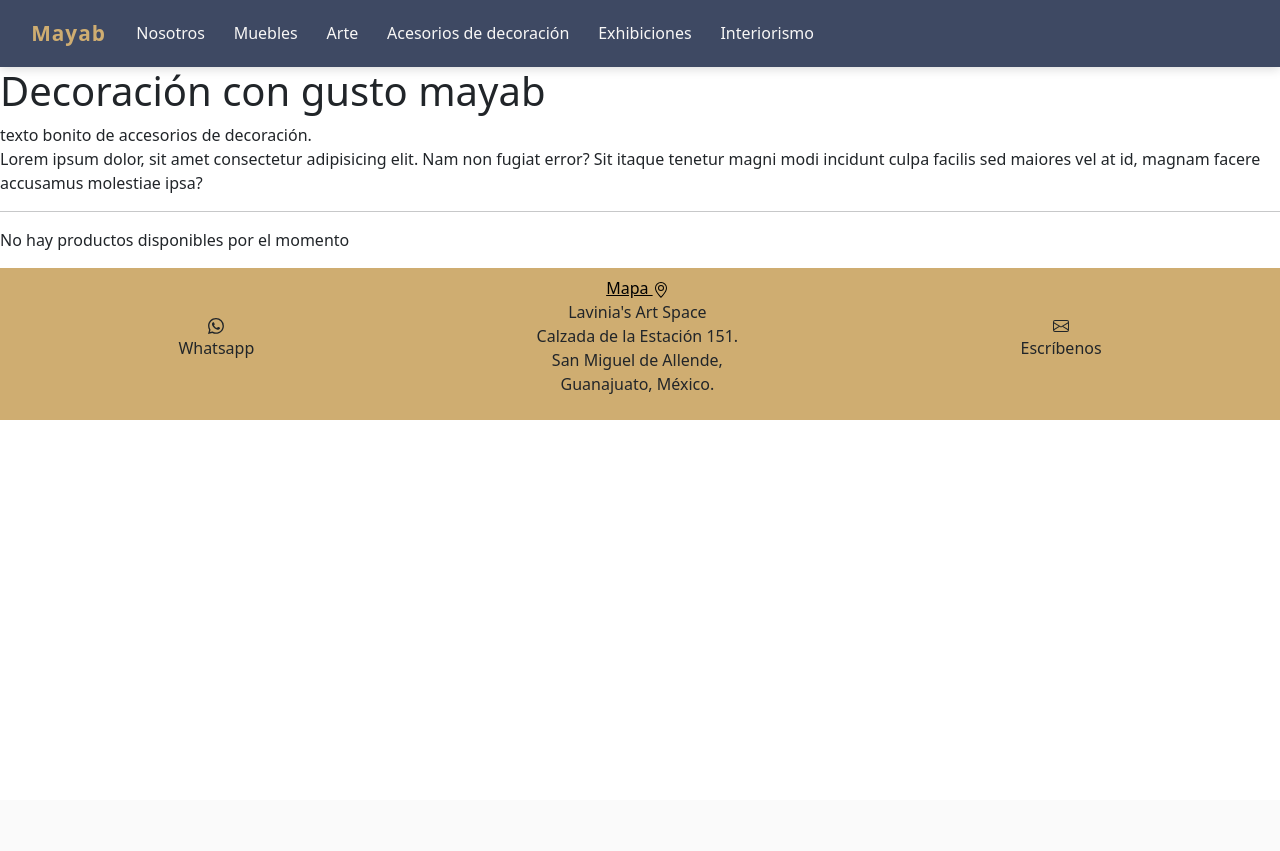
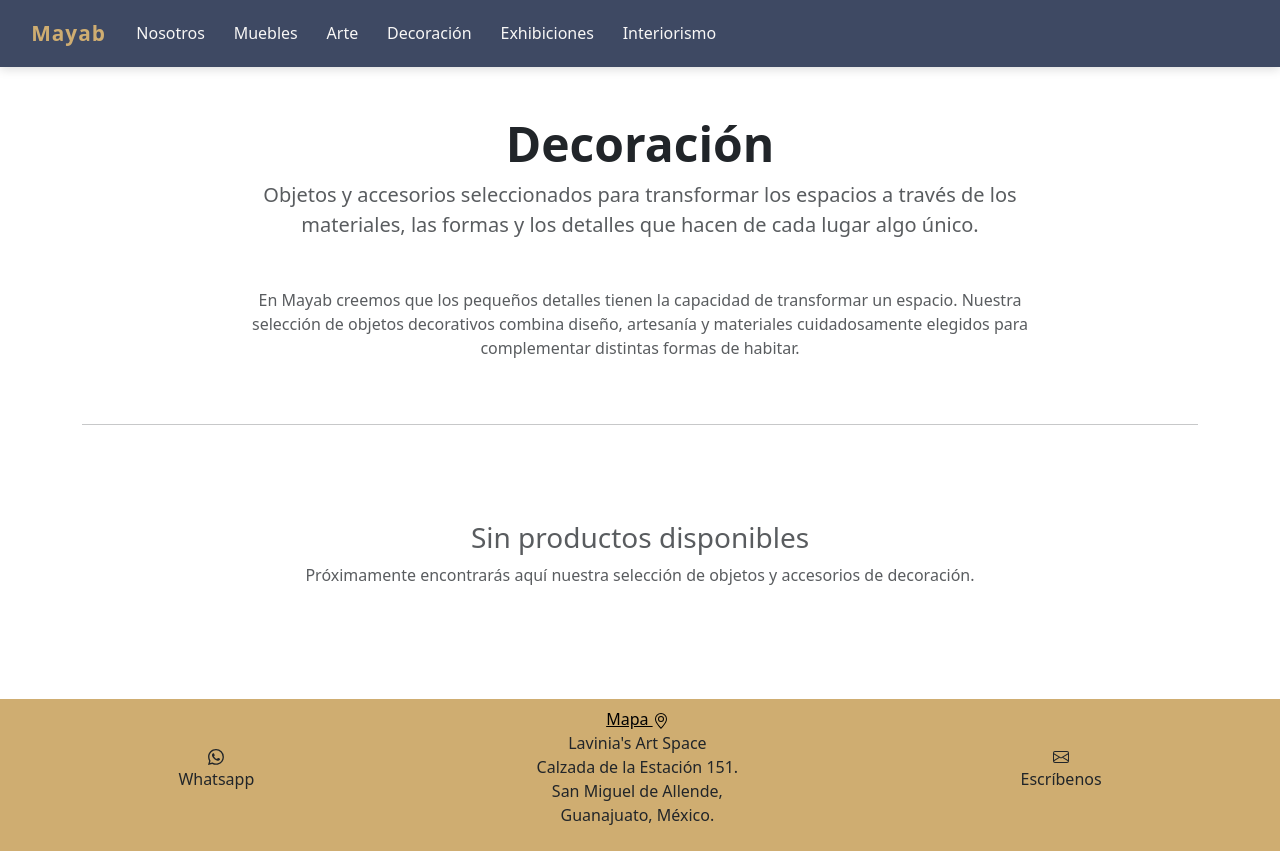
Before and after one commit to salva17ga/Mayab-app, a Django app: page /decoration in a window 1280 px wide. Before the commit the page ends 420 px from the top, so only its background shows below. Run offline with Django 5.2, Linux system fonts and the light colour scheme; data that the repository does not hold is empty.

Commit message:
decoracion template finished

````diff
--- a/apps/portal/models.py
+++ b/apps/portal/models.py
@@ -112,8 +112,8 @@ class Decoracion(models.Model):
     class CategoriasDecoracion(models.TextChoices):
         """Categorías válidas para articulos registrados en el atributo Categoria"""
 
-        Espejo = 'espejo', 'espejos'
-        Lampara = 'lampara', 'lámparas'
+        Espejo = 'espejo', 'Espejos'
+        Lampara = 'lampara', 'Lámparas'
         Metalisteria = 'metalisteria', 'Metalistería'
         Acabado_antique = 'acabado_antique', 'Acabado antique'
         Vidrio_ceramica = 'vidrio_ceramica', 'Vidrio y cerámica'
--- a/apps/portal/templates/portal/art.html
+++ b/apps/portal/templates/portal/art.html
@@ -6,7 +6,6 @@
 
 <div class="container py-5">
 
-```
 {# Encabezado #}
 <div class="text-center mb-5">
 
@@ -82,7 +81,6 @@
     </div>
 
 {% endif %}
-```
 
 </div>
 
--- a/apps/portal/templates/portal/decoration.html
+++ b/apps/portal/templates/portal/decoration.html
@@ -1,24 +1,88 @@
 {% extends "base.html" %}
 
-{% block title %} Decoración {% endblock %}
+{% block title %}Decoración{% endblock %}
 
 {% block content %}
 
-<h1>Decoración con gusto mayab</h1>
+<div class="container py-5">
 
-<p> texto bonito de accesorios de decoración.
-    <br>
-    Lorem ipsum dolor, sit amet consectetur adipisicing elit. Nam non fugiat error? Sit itaque tenetur magni modi incidunt culpa facilis sed maiores vel at id, magnam facere accusamus molestiae ipsa?
-</p>
+{# Encabezado #}
+<div class="text-center mb-5">
 
-<hr>
+    <h1 class="display-5 fw-semibold">
+        Decoración
+    </h1>
 
+    <p class="lead text-muted mx-auto"
+       style="max-width: 800px;">
+        Objetos y accesorios seleccionados para transformar los
+        espacios a través de los materiales, las formas y los
+        detalles que hacen de cada lugar algo único.
+    </p>
+
+</div>
+
+
+{# Introducción #}
+<div class="row justify-content-center mb-5">
+
+    <div class="col-12 col-lg-9">
+
+        <div class="text-center">
+
+            <p class="text-muted">
+                En Mayab creemos que los pequeños detalles tienen
+                la capacidad de transformar un espacio. Nuestra
+                selección de objetos decorativos combina diseño,
+                artesanía y materiales cuidadosamente elegidos
+                para complementar distintas formas de habitar.
+            </p>
+
+        </div>
+
+    </div>
+
+</div>
+
+
+<hr class="my-5">
+
+
+{# Catálogo #}
 {% if productos %}
+
+    <div class="mb-4">
+
+        <h2 class="h4 fw-semibold">
+            Selección Mayab
+        </h2>
+
+        <p class="text-muted">
+            Explora nuestra colección de accesorios y objetos
+            decorativos.
+        </p>
+
+    </div>
 
     {% include "portal/partials/catalogo.html" %}
 
 {% else %}
-    <p>No hay productos disponibles por el momento</p>
+
+    <div class="text-center py-5">
+
+        <h3 class="text-muted">
+            Sin productos disponibles
+        </h3>
+
+        <p class="text-muted">
+            Próximamente encontrarás aquí nuestra selección
+            de objetos y accesorios de decoración.
+        </p>
+
+    </div>
 
 {% endif %}
+
+</div>
+
 {% endblock %}
--- a/templates/base.html
+++ b/templates/base.html
@@ -47,7 +47,7 @@
             <a class="nav-link" href="{% url 'art' %}">Arte</a>
           </li>
           <li class="nav-item">
-            <a class="nav-link" href="{% url 'decoration' %}">Acesorios de decoración</a>
+            <a class="nav-link" href="{% url 'decoration' %}">Decoración</a>
           </li>
           <li class="nav-item">
             <a class="nav-link" href="{% url 'exhibitions' %}">Exhibiciones</a>
````
